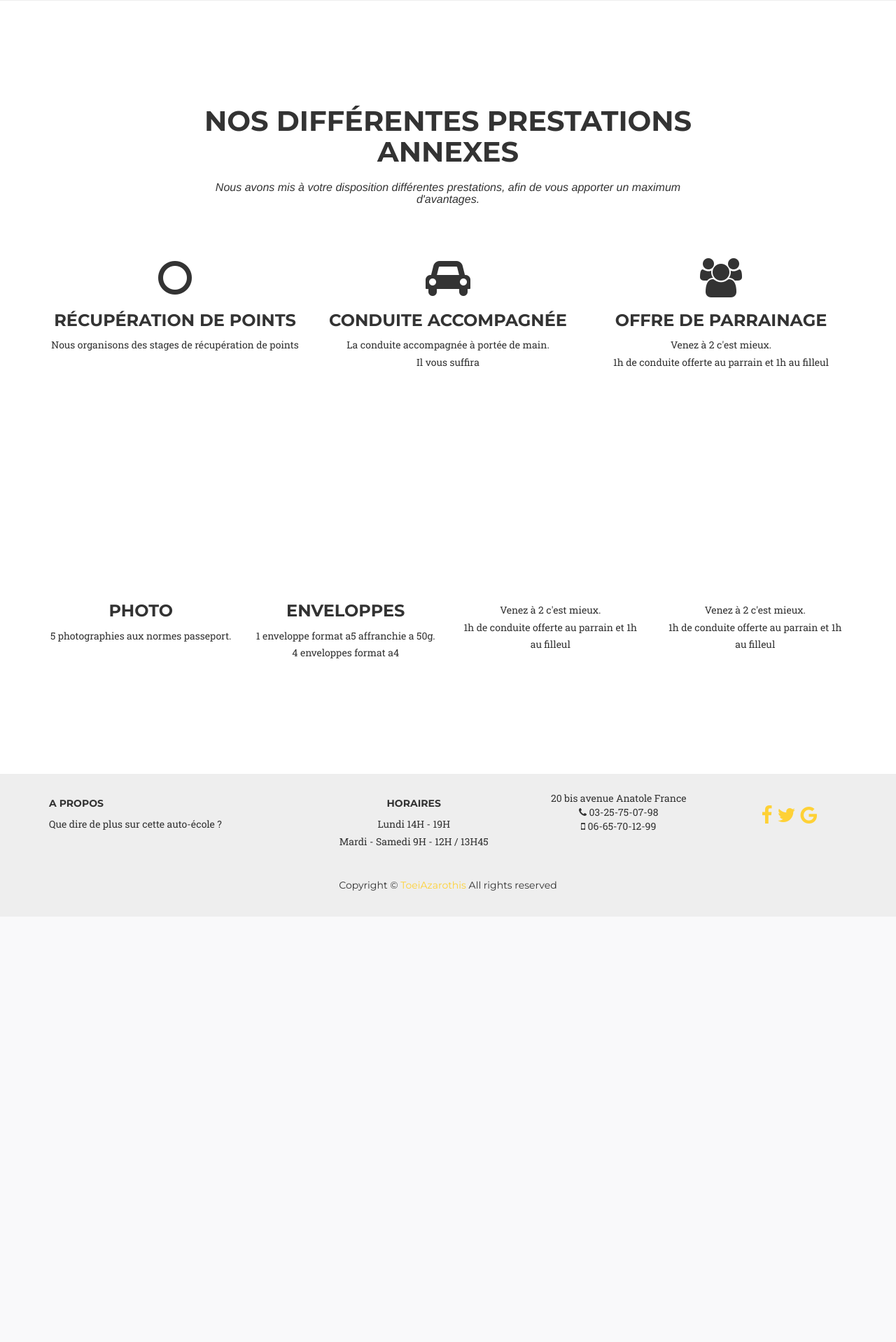
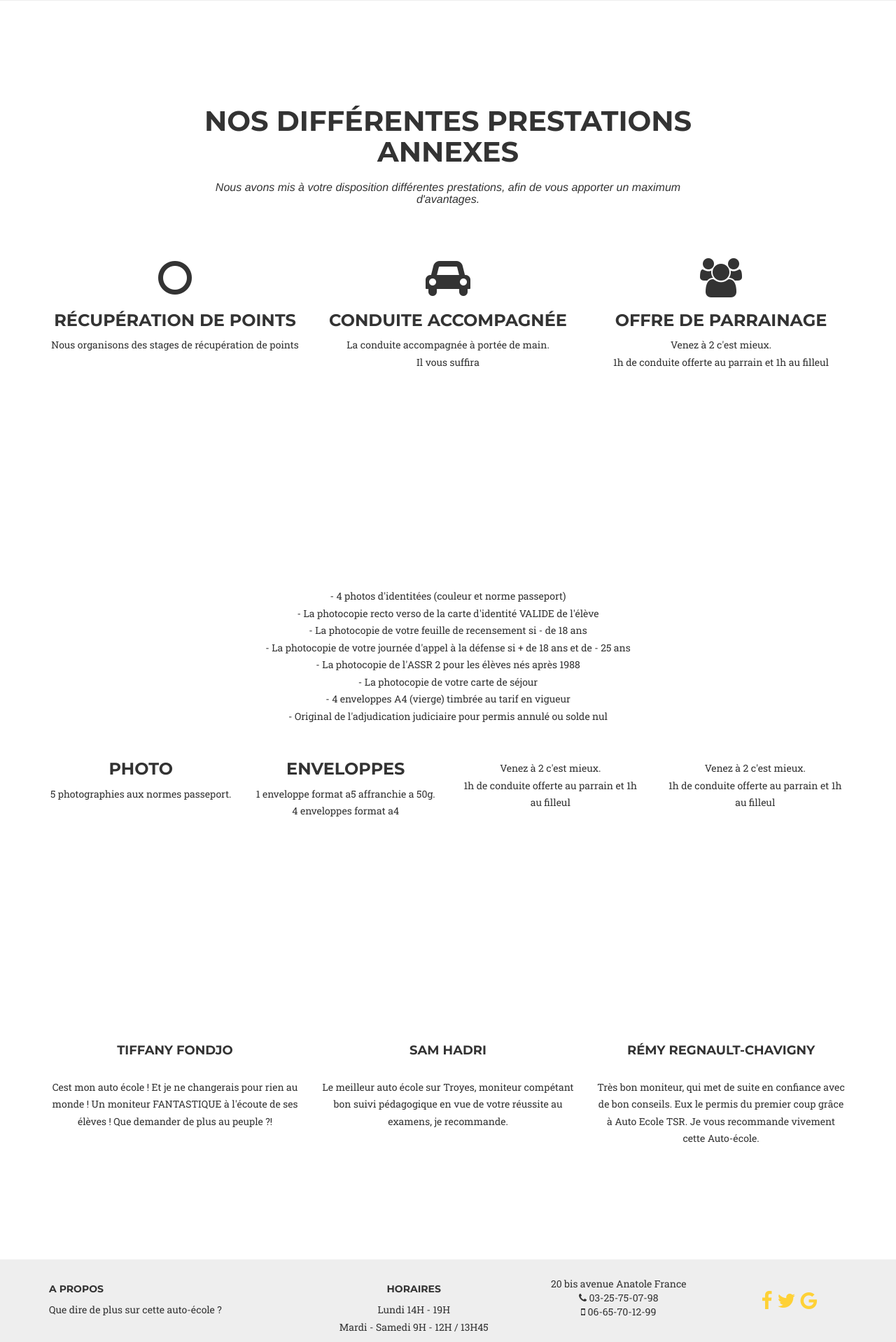
Before and after one commit to toeiazarothis/TSR, a PHP site: page /TSR/beta/tarif.php in a window 1280 px wide. Shown: the part 1975-3893 px from the top of the page at 70% size. Before the commit the page ends 3248 px from the top, so only its background shows below. Run offline with PHP 8.4, Linux system fonts and the light colour scheme; some libraries are stand-ins or nearby versions; some web fonts are replaced.

Commit message:
modification du menu et ajout des avis client (test)

```diff
--- a/beta/tarif.php
+++ b/beta/tarif.php
@@ -58,15 +58,14 @@
               <ul class="dropdown-menu">
                 <li> <a class="page-scroll" href="#tarif">Les tarifs</a> </li>
                 <li> <a class="page-scroll" href="#detailPack">Détails</a> </li>
-                <li> <a class="page-scroll" href="#prestation">Nos Prestations</a>
-                </li>
-                <li> <a class="page-scroll " href="#documents">Inscription</a>
+                <li> <a class="page-scroll" href="#prestation">Nos Prestations</a> </li>
+                <li> <a class="page-scroll" href="#documents">Inscription</a>
                 </li>
                 <!-- <li role="separator" class="divider"></li>
                         <li class="dropdown-header">Info</li>                        <li><a href="#">Separated link</a></li>                        <li><a href="#">One more separated link</a></li> -->
               </ul>
             </li>
-            <li> <a class="page-scroll" href="#">Prérequis</a> </li>
+            <li> <a class="page-scrool" href="#testimonial">Avis client</a> </li>
           </ul>
         </div>
         <!-- /.navbar-collapse --> </div>
@@ -213,6 +212,20 @@
     <section id="documents">
       <div class="container">
         <div class="row">
+          <div class="col-md-6 col-md-offset-3 text-center">
+            <p>
+              - 4 photos d'identitées (couleur et norme passeport)<br>
+              - La photocopie recto verso de la carte d'identité VALIDE de l'élève <br>
+              - La photocopie de votre feuille de recensement si - de 18 ans <br>
+              - La photocopie de votre journée d'appel à la défense si + de 18 ans et de - 25 ans <br>
+              - La photocopie de l'ASSR 2 pour les élèves nés après 1988 <br>
+              - La photocopie de votre carte de séjour <br>
+              - 4 enveloppes A4 (vierge) timbrée au tarif en vigueur <br>
+              - Original de l'adjudication judiciaire pour permis annulé ou solde nul <br>
+            </p>
+          </div>
+        </div><br>
+        <div class="row">
           <div class="col-md-3 col-xs-6 text-center"> <span></span>
             <h3>Photo</h3>
             <p>5 photographies aux normes passeport.</p>
@@ -236,6 +249,35 @@
       </div>
     </section>
     <!-- Fin inscription -->
+    <!-- Avis client -->
+    <section id="testimonial">
+      <div class="container">
+        <div class="row text-center">
+          <div class="col-md-4">
+          <h4>Tiffany FOndjo</h4>
+          <img src="" alt="" class="image-responsive"/>
+            <p>
+              Cest mon auto école ! Et je ne changerais pour rien au monde ! Un moniteur FANTASTIQUE à l'écoute de ses élèves ! Que demander de plus au peuple ?!
+            </p>
+          </div>
+          <div class="col-md-4">
+            <h4>Sam Hadri</h4>
+            <img src="" alt="" class="image-responsive"/>
+            <p>
+              Le meilleur auto école sur Troyes, moniteur compétant bon suivi pédagogique en vue de votre réussite au examens, je recommande.
+            </p>
+          </div>
+          <div class="col-md-4">
+            <h4>Rémy Regnault-Chavigny</h4>
+            <img src="" alt="" class="image-responsive"/>
+            <p>
+              Très bon moniteur, qui met de suite en confiance avec de bon conseils. Eux le permis du premier coup grâce à Auto Ecole TSR. Je vous recommande vivement cette Auto-école.
+            </p>
+          </div>
+        </div>
+      </div>
+    </section>
+    <!--  -->
     <!-- Footer -->
     <?php include("footer.php");?>
     <!-- Fin footer -->
```
